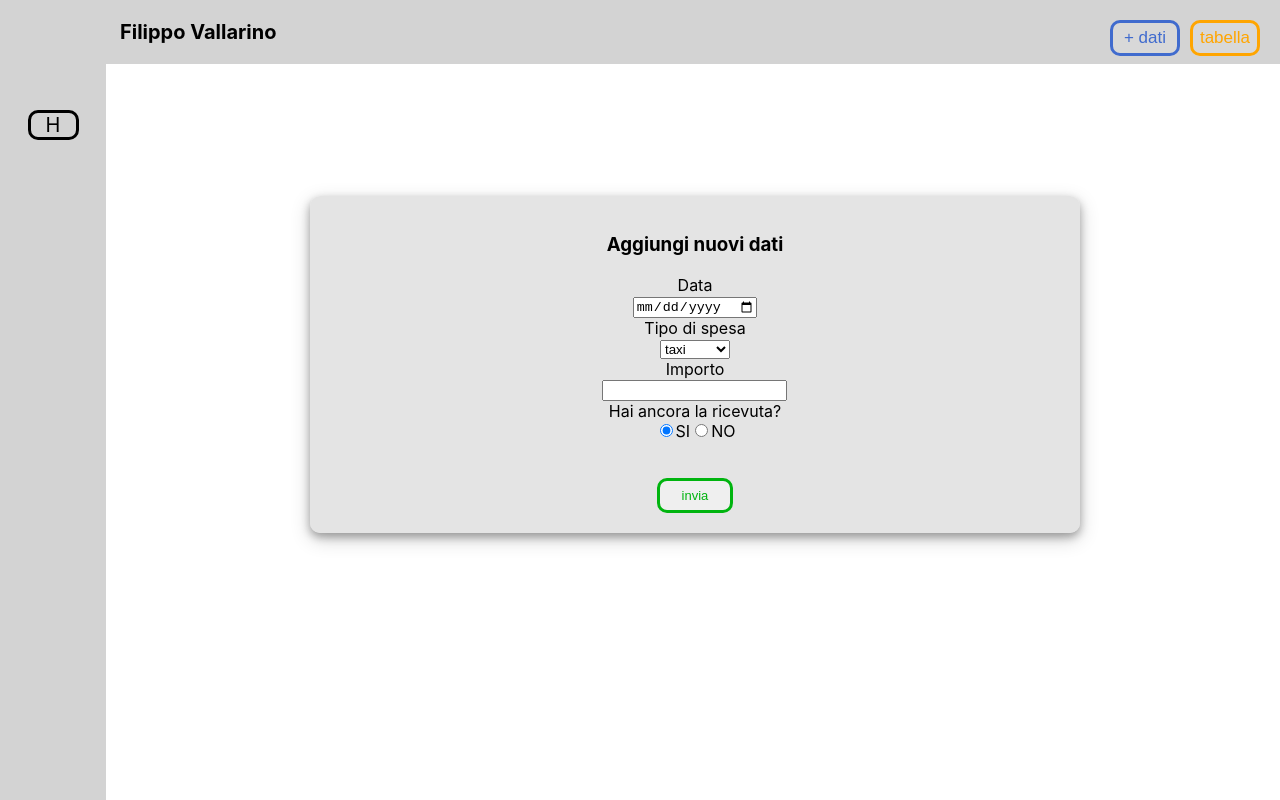
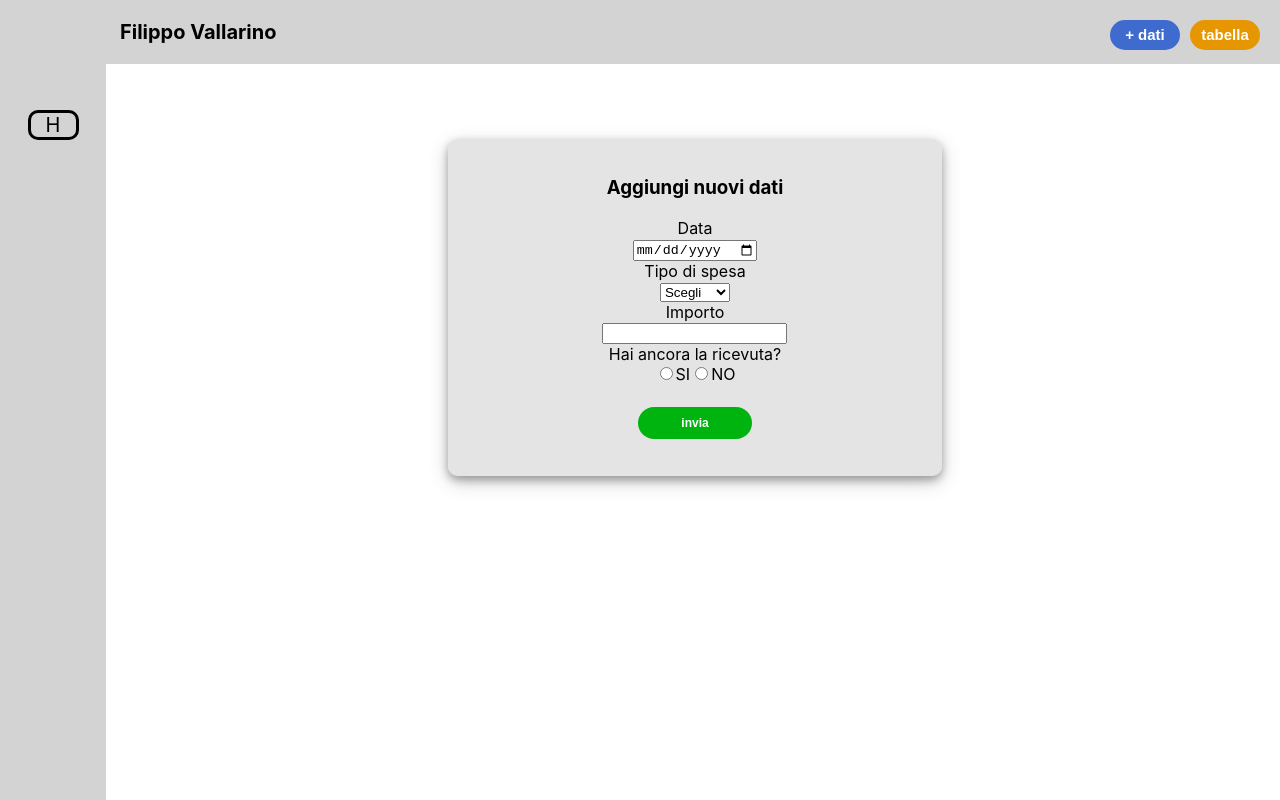
Before and after one commit to Dagon-n/React_rimborsoSpese, a React (Create React App) app: page / in a window 1280 px wide. Both pictures are taken after a click on the button "+ dati". Built offline with nearby package versions, Linux system fonts and the light colour scheme.

Commit message:
branch merged, migliorato css

```diff
--- a/src/Components/Header/Bottoni/Bottoni.css
+++ b/src/Components/Header/Bottoni/Bottoni.css
@@ -4,40 +4,38 @@
     width: auto;
 }
 
-.btnAggiungiDati {
-    background-color: rgb(255, 255, 255, 0.1);
-    color: rgb(64, 107, 206);
-    font-size: 17px;
-    padding: 5px;
-    width: 70px;
-    border: 3px solid rgb(64, 107, 206);
-    border-radius: 10px;
-    cursor: pointer;
-}
-
 button {
     margin-left: 10px;
 }
 
-.btnAggiungiDati:hover {
+.btnAggiungiDati {
     background-color: rgb(64, 107, 206);
     color: white;
+    font-size: 15px;
     font-weight: bold;
+    padding: 4%;
+    width: 70px;
+    border: none;
+    border-radius: 50px;
+    cursor: pointer;
+}
+
+.btnAggiungiDati:hover {
+    background-color: rgb(0, 80, 180);
 }
 
 .btnVisualizzaTabella {
-    background-color: rgb(255, 255, 255, 0.1);
-    color: rgb(255, 165, 0);
-    font-size: 17px;
-    padding: 5px;
+    background-color: rgb(230, 150, 0);
+    color:white;
+    font-size: 15px;
+    font-weight: bold;
+    padding: 4%;
     width: 70px;
-    border: 3px solid rgb(255, 165, 0);
-    border-radius: 10px;
+    border: none;
+    border-radius: 50px;
     cursor: pointer;
 }
 
 .btnVisualizzaTabella:hover {
-    background-color: rgb(255, 165, 0);
-    color: white;
-    font-weight: bold;
+    background-color: rgb(200, 120, 0);
 }
--- a/src/Components/MainScreen/FormAggiungiDati/FormAggiungiDati.js
+++ b/src/Components/MainScreen/FormAggiungiDati/FormAggiungiDati.js
@@ -25,8 +25,8 @@ export default function FormAggiungiDati(props) {
 
     const handleSubmit = (e) => {
         e.preventDefault()
-        console.log('data: ' + data, 'tipoSpesa: ' + tipoSpesa, 'ricevuta: ' + ricevuta,'importo: ' + importo)
-        array.push({'data':data, 'tipoSpesa':tipoSpesa, 'importo':importo})
+        console.log('data: ' + data, '\ntipoSpesa: ' + tipoSpesa, '\nricevuta: ' + ricevuta, '\nimporto: ' + importo)
+        array.push({'data':data, 'tipoSpesa':tipoSpesa, 'ricevuta':ricevuta, 'importo':importo})
         console.log(array)
     }
 
@@ -41,7 +41,8 @@ export default function FormAggiungiDati(props) {
                 <input type="date" onChange={handleDataChange}></input><br></br>
 
                 <label>Tipo di spesa</label><br></br>
-                <select onChange={handleTipoSpesaChange}>
+                <select onChange={handleTipoSpesaChange} defaultValue="scegli">
+                    <option disabled value="scegli">Scegli</option>
                     <option value="taxi">taxi</option>
                     <option value="treno">treno</option>
                     <option value="autobus">autobus</option>
@@ -51,7 +52,7 @@ export default function FormAggiungiDati(props) {
                 <input type="text" onChange={handleImportoChange}></input><br></br>
 
                 <label>Hai ancora la ricevuta?</label><br></br>
-                    <input type="radio" name='ricevuta' id='si' onChange={()=>setRicevuta('si')} defaultChecked />
+                    <input type="radio" name='ricevuta' id='si' onChange={()=>setRicevuta('si')} />
                     <label htmlFor='si'>SI</label>
                     <input type="radio" name='ricevuta' id='no' onChange={()=>setRicevuta('no')} />
                     <label htmlFor='no'>NO</label><br></br>
--- a/src/Components/MainScreen/FormAggiungiDati/formAggiungiDati.css
+++ b/src/Components/MainScreen/FormAggiungiDati/formAggiungiDati.css
@@ -15,17 +15,30 @@
 }
 
 .submitForm {
+    width: 25%;
     margin-top: 5%;
-    padding: 1% 3%;
-    font-size: 13px;
-    border: 3px solid rgb(0, 180, 15);
-    border-radius: 10px;
-    color: rgb(0, 180, 15);
+    padding: 2% 3%;
+    font-size: 12px;
+    font-weight: bold;
+    background-color: rgb(0, 180, 15);
+    color: white;
+    border: none;
+    border-radius: 50px;
     cursor: pointer;
 }
 
 .submitForm:hover {
-    background-color: rgb(0, 180, 15);
-    color: white;
-    font-weight: bold;
+    background-color: rgb(0, 130, 15);
 }
+
+@media (min-width: 950px) {
+
+    .formAggiungiDati {
+        width: 50%;
+    }
+
+    .containerForm {
+        padding-top: 5%;
+    }
+
+}
```
